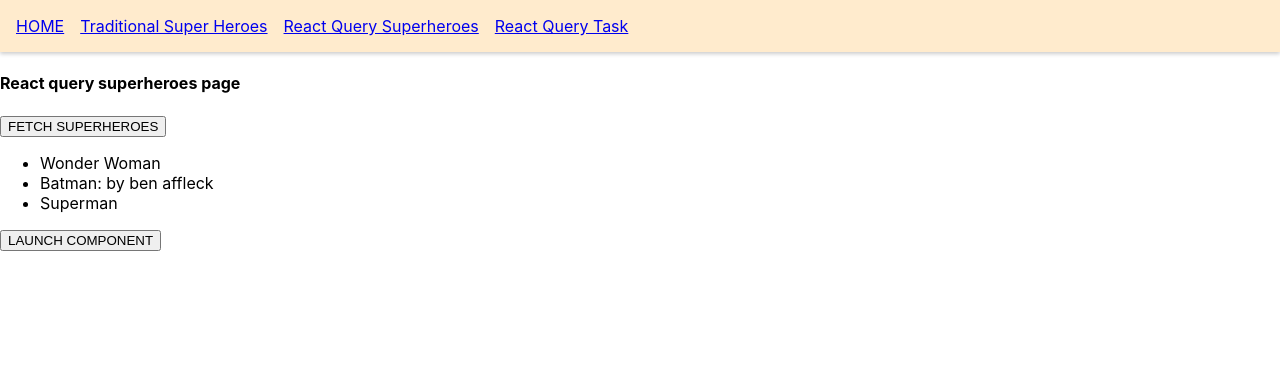
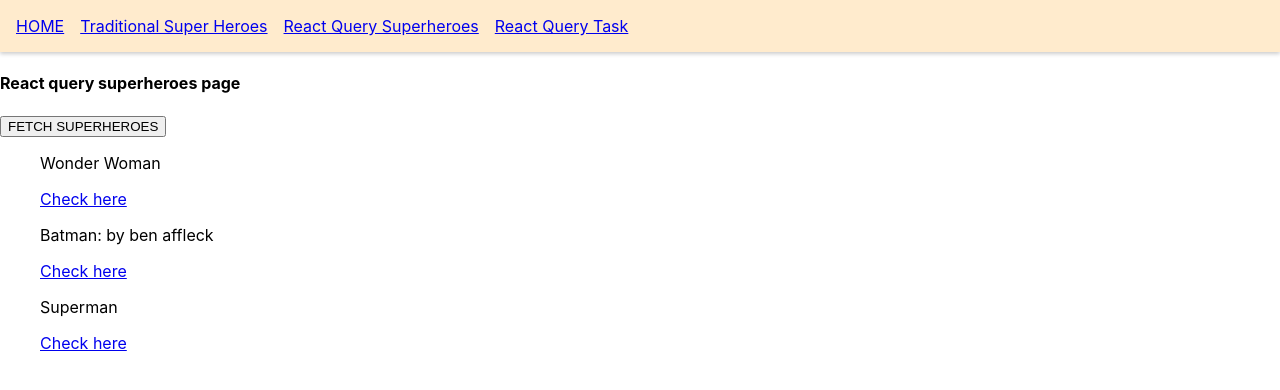
Before and after one commit to roshan-bh91/learning-react-query, a React (Create React App) app: page /rq-superheroes-page in a window 1280 px wide. Both pictures are taken after a click on the button "FETCH SUPERHEROES". Shown: the top 390 px of the page. Built offline with nearby package versions, Linux system fonts and the light colour scheme; data requests are answered from the project's data file.

Commit message:
[feat]: single hero routing

```diff
--- a/db.json
+++ b/db.json
@@ -1,17 +1,17 @@
 {
   "superheroes": [
     {
-      "superhero_id": "hey_11",
+      "superhero_id": "11",
       "superhero_name": "Wonder Woman",
       "superhero_alter_ego": "Diana Prince"
     },
     {
-      "superhero_id": "hey_12",
+      "superhero_id": "12",
       "superhero_name": "Batman: by ben affleck",
       "superhero_alter_ego": "Bruce Wayne"
     },
     {
-      "superhero_id": "hey_13",
+      "superhero_id": "13",
       "superhero_name": "Superman",
       "superhero_alter_ego": "Clark Kent"
     }
--- a/src/hooks/index.js
+++ b/src/hooks/index.js
@@ -1,2 +1,3 @@
 export * from "./useSuperheroesData";
 export * from "./useSuperheroDataHook";
+export * from "./useSingleSuperheroData";
--- /dev/null
+++ b/src/hooks/useSingleSuperheroData.js
@@ -0,0 +1,12 @@
+import { useQuery } from "react-query";
+import axios from "axios";
+const fetchSingleSuperheroDetails = ({ queryKey }) => {
+  const superhero_id = queryKey[1];
+  return axios.get(
+    `http://localhost:4000/superheroes?superhero_id=${superhero_id}`
+  );
+};
+const useSingleSuperheroData = (superhero_id) => {
+  return useQuery(["super-hero", superhero_id], fetchSingleSuperheroDetails);
+};
+export { useSingleSuperheroData };
--- a/src/hooks/useSuperheroesData.js
+++ b/src/hooks/useSuperheroesData.js
@@ -13,17 +13,17 @@ const useSuperHeroesData = ({ onSuccess, onError }) => {
     // refetchIntervalInBackground: 4000
     onSuccess,
     onError,
-    refetchInterval:false,
+    refetchInterval: false,
     enabled: false,
-    select: (api_response) => {
-      const superhero_names = api_response.data.map((everySuperhero) => {
-        return {
-          superhero_id: everySuperhero.superhero_id,
-          superhero_name: everySuperhero.superhero_name,
-        };
-      });
-      return superhero_names;
-    },
+    // select: (api_response) => {
+    //   const superhero_names = api_response.data.map((everySuperhero) => {
+    //     return {
+    //       superhero_id: everySuperhero.superhero_id,
+    //       superhero_name: everySuperhero.superhero_name,
+    //     };
+    //   });
+    //   return superhero_names;
+    // },
   });
 };
 export { useSuperHeroesData };
--- /dev/null
+++ b/src/pages/RQSingleSuperhero.jsx
@@ -0,0 +1,24 @@
+import { useParams } from "react-router-dom";
+import { useSingleSuperheroData } from "../hooks/useSingleSuperheroData";
+
+const RQSingleSuperhero = () => {
+  const { id: specific_superhero_id } = useParams();
+  console.log(specific_superhero_id);
+  const {
+    isError,
+    error,
+    data,
+  } = useSingleSuperheroData(specific_superhero_id);
+  if (isError) {
+    return <h4>{error.message}</h4>;
+  }
+  console.log(data);
+  return (
+    <div>
+      <h4>Hero details</h4>
+      <p>Superhero name: {data?.data[0].superhero_name}</p>
+      <p>Superhero Alter Ego : {data?.data[0].superhero_alter_ego}</p>
+    </div>
+  );
+};
+export { RQSingleSuperhero };
--- a/src/pages/RQSuperheroesPage.jsx
+++ b/src/pages/RQSuperheroesPage.jsx
@@ -1,17 +1,18 @@
-import { useSuperheroDataHook, useSuperHeroesData } from "../hooks";
-import { useState } from "react";
-import { ViewComponent } from "../components/";
+import { Link } from "react-router-dom";
+import { /*useSuperheroDataHook,*/ useSuperHeroesData } from "../hooks";
+// import { useState } from "react";
+// import { ViewComponent } from "../components/";
 const RQSuperheroesPage = () => {
-  const [launchComponent, updateLaunchComponent] = useState(false);
+  // const [launchComponent, updateLaunchComponent] = useState(false);
   const onSuccess = (response_details) => {
     console.log("Side effect after successful API query", response_details);
   };
   const onError = (error_details) => {
     console.log("Side effect after error occurred", error_details);
   };
-  const launchComponentIntoView = () => {
-    updateLaunchComponent((prev) => !prev);
-  };
+  // const launchComponentIntoView = () => {
+  //   updateLaunchComponent((prev) => !prev);
+  // };
 
   // const generate_superhero_names = (response_received) => {
   //   const superhero_names = response_received.data.map((everySuperhero) => {
@@ -27,12 +28,12 @@ const RQSuperheroesPage = () => {
       onSuccess,
       onError,
     });
-  const config = {
-    enabled: false,
-    refetchInterval: false,
-    refetchOnMount: true,
-  };
-  const { refetch: refetchForComponent } = useSuperheroDataHook(config);
+  // const config = {
+  //   enabled: false,
+  //   refetchInterval: false,
+  //   refetchOnMount: true,
+  // };
+  // const { refetch: refetchForComponent } = useSuperheroDataHook(config);
   if (isLoading || isFetching) {
     return <h4>Loading...</h4>;
   }
@@ -45,7 +46,7 @@ const RQSuperheroesPage = () => {
       <h4>React query superheroes page</h4>
       <button onClick={refetch}>FETCH SUPERHEROES</button>
       {/* Code for transformed data */}
-      <>
+      {/* <>
         {data?.length === 0 ? (
           <h4>No superhero found</h4>
         ) : (
@@ -59,23 +60,29 @@ const RQSuperheroesPage = () => {
             })}
           </ul>
         )}
-      </>
+      </> */}
       {/* Code for non transformed data */}
       <>
-        {/* {data?.data.length === 0 ? (
+        {data?.data.length === 0 ? (
           <h4>No superhero found</h4>
         ) : (
           <ul>
             {data?.data.map((everySuperhero) => {
               return (
-                <p key={everySuperhero.superhero_id}>
-                  {everySuperhero.superhero_name}
-                </p>
+                <div key={everySuperhero.superhero_id}>
+                  <p>{everySuperhero.superhero_name}</p>
+                  <Link
+                    to={`/rq-superheroes-page/${everySuperhero.superhero_id}`}
+                  >
+                    Check here
+                  </Link>
+                </div>
               );
             })}
           </ul>
-        )} */}
+        )}
       </>
+      {/* <>
         <button
           onClick={() => {
             launchComponentIntoView();
@@ -85,6 +92,7 @@ const RQSuperheroesPage = () => {
           LAUNCH COMPONENT
         </button>
         {launchComponent ? <ViewComponent /> : <></>}
+      </> */}
     </>
   );
 };
--- a/src/pages/index.js
+++ b/src/pages/index.js
@@ -2,3 +2,4 @@ export * from "./Homepage";
 export * from "./SuperheroesPage";
 export * from "./RQSuperheroesPage";
 export * from "./RQTaskPage";
+export * from "./RQSingleSuperhero";
--- a/src/routes/WebappRoutes.jsx
+++ b/src/routes/WebappRoutes.jsx
@@ -1,6 +1,7 @@
 import { Routes, Route } from "react-router-dom";
 import {
   Homepage,
+  RQSingleSuperhero,
   RQSuperheroesPage,
   RQTaskPage,
   SuperheroesPage,
@@ -12,6 +13,10 @@ const WebappRoutes = () => {
       <Route path="/superheroes-page" element={<SuperheroesPage />} />
       <Route path="/rq-superheroes-page" element={<RQSuperheroesPage />} />
       <Route path="/rq-task" element={<RQTaskPage />} />
+      <Route
+        path={`/rq-superheroes-page/:id`}
+        element={<RQSingleSuperhero />}
+      />
     </Routes>
   );
 };
```
Lines whose indentation alone changed are shown as unchanged.
